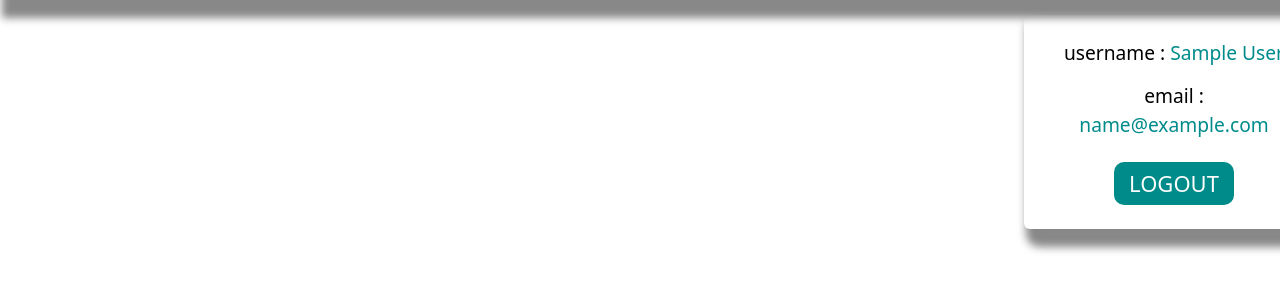
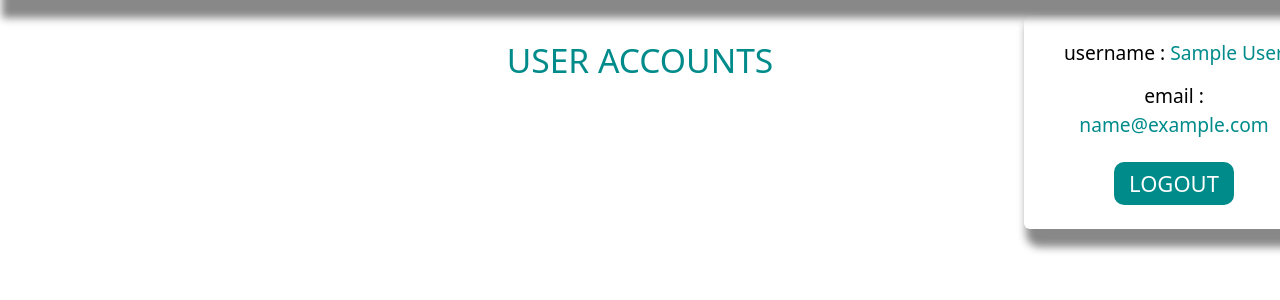
Before and after one commit to kamoM312/Bookstore-Library, a PHP site: page /admin_users.php in a window 1280 px wide; the page is wider, and only the part inside the window is pictured. Shown: the part 73-373 px from the top of that part. Run offline with PHP 8.4, Linux system fonts and the light colour scheme; the visitor is signed in with stand-in values (Sample User, id 1); data that the repository does not hold is empty.

Commit message:
Added h1 header.

```diff
--- a/admin_users.php
+++ b/admin_users.php
@@ -36,6 +36,7 @@ if(isset($_GET['delete'])){
 <?php include 'admin_header.php'; ?>
 
 <section class="users">
+	<h1 class="title">User Accounts</h1>
 
 	<div class="box-container">
 
```
